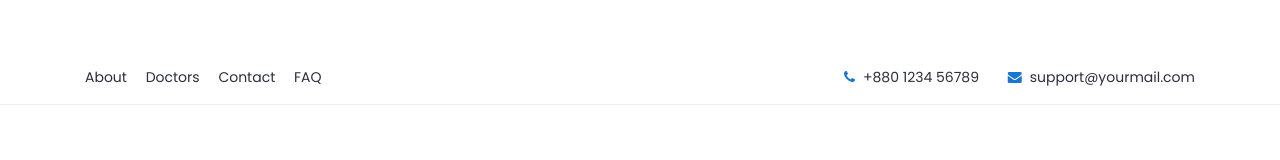
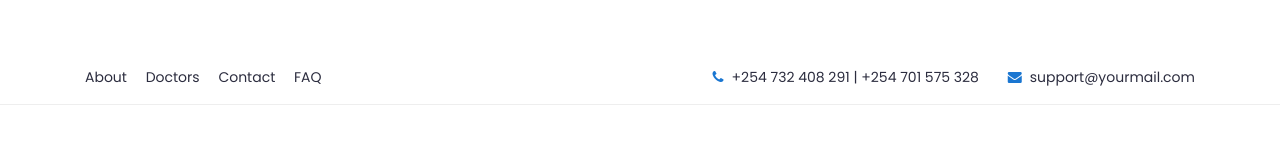
Before and after one commit to alfredmm/zennith-innovation-lab, a plain HTML site: page portfolio-details.html in a window 1280 px wide. Shown: the top 160 px of the page. Drawn offline with Linux system fonts and the light colour scheme; a script that the page names is missing.

Commit message:
Update portfolio-details.html

```diff
--- a/portfolio-details.html
+++ b/portfolio-details.html
@@ -96,7 +96,7 @@
 						<div class="col-lg-6 col-md-7 col-12">
 							<!-- Top Contact -->
 							<ul class="top-contact">
-								<li><i class="fa fa-phone"></i>+880 1234 56789</li>
+								<li><i class="fa fa-phone"></i>+254 732 408 291 | +254 701 575 328</li>
 								<li><i class="fa fa-envelope"></i><a href="mailto:support@yourmail.com">support@yourmail.com</a></li>
 							</ul>
 							<!-- End Top Contact -->
```
